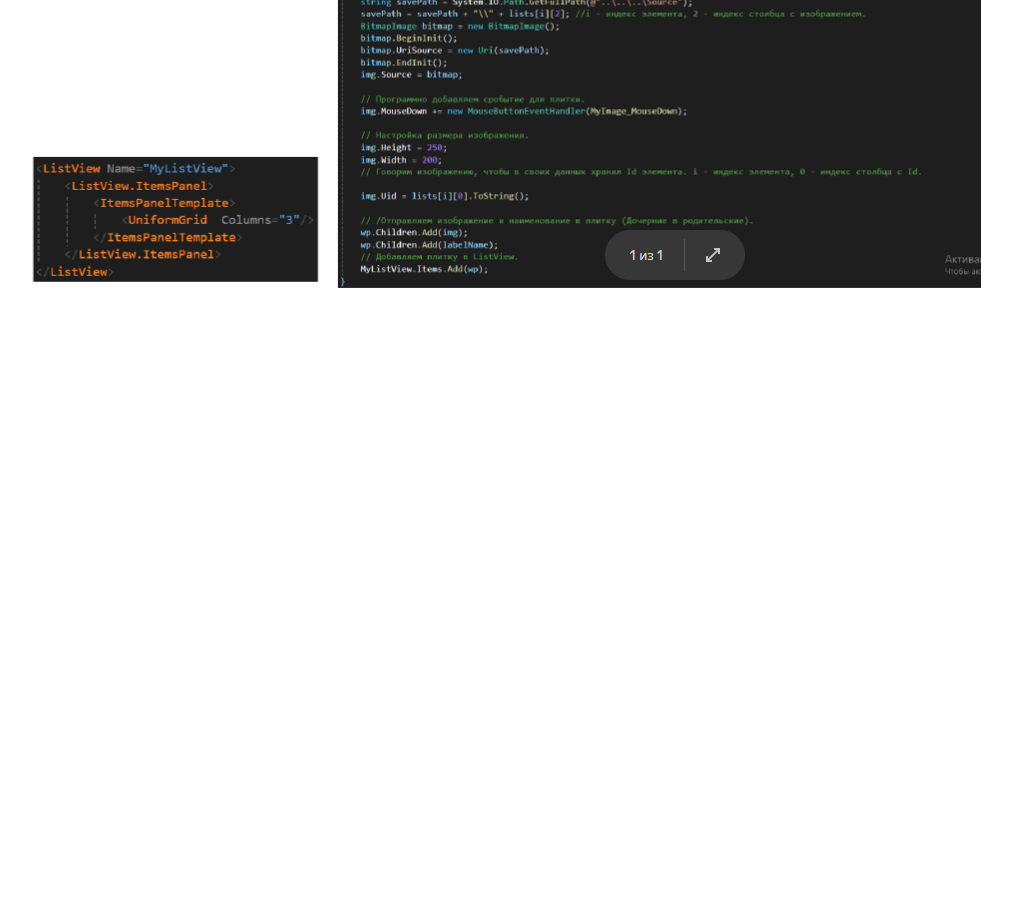
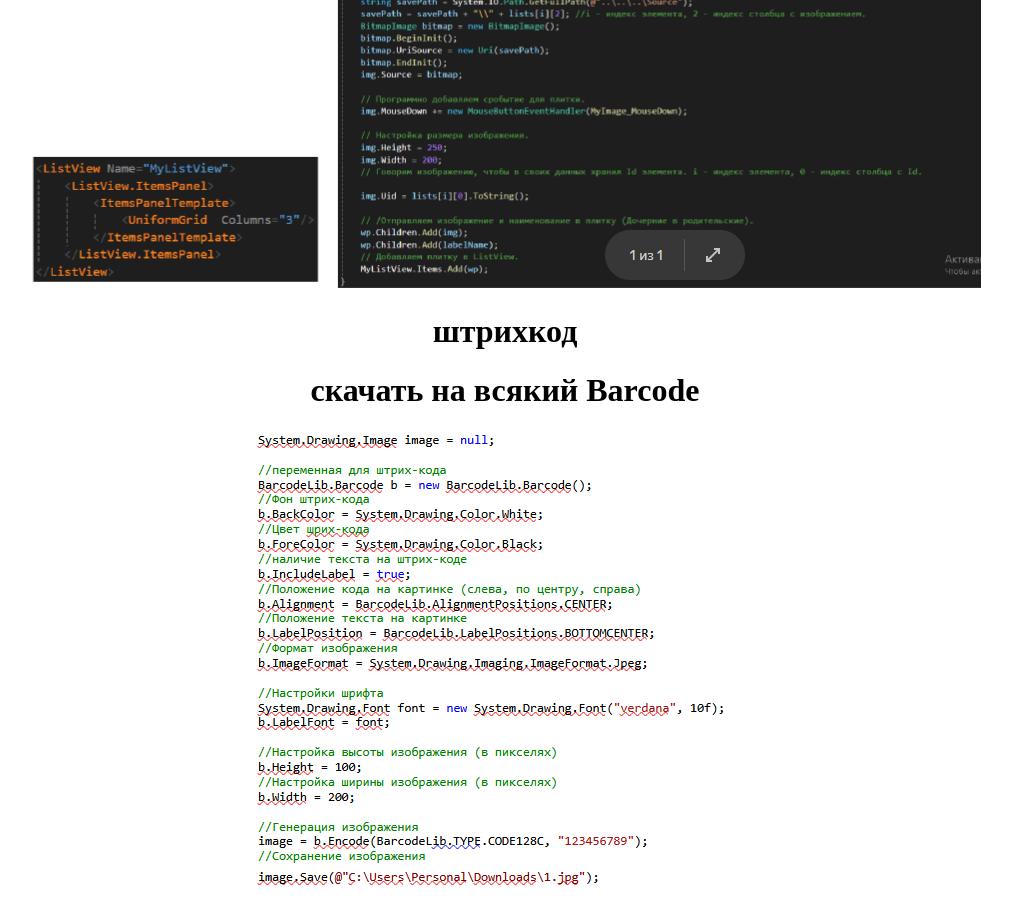
Before and after one commit to AlexX2now/exam, a plain HTML site: page index.html in a window 1280 px wide. Shown: the part 737-1640 px from the top of the page, without its empty margins (135-1147 px from the left). Before the commit the page ends 1037 px from the top, so only its background shows below. Drawn offline with Linux system fonts and the light colour scheme.

Commit message:
Add files via upload

```diff
--- a/index.html
+++ b/index.html
@@ -17,6 +17,11 @@
 <img src="l1.PNG" alt="">
 <img src="l2.PNG" alt="">
 </div>
+<div class="">
+    <h1>штрихкод</h1>
+    <h1>скачать на всякий Barcode</h1>
+    <img src="code1.PNG" alt="">
+</div>
     </div>
 </body>
 </html>
```
Also changed, not shown: code1.PNG (added).
